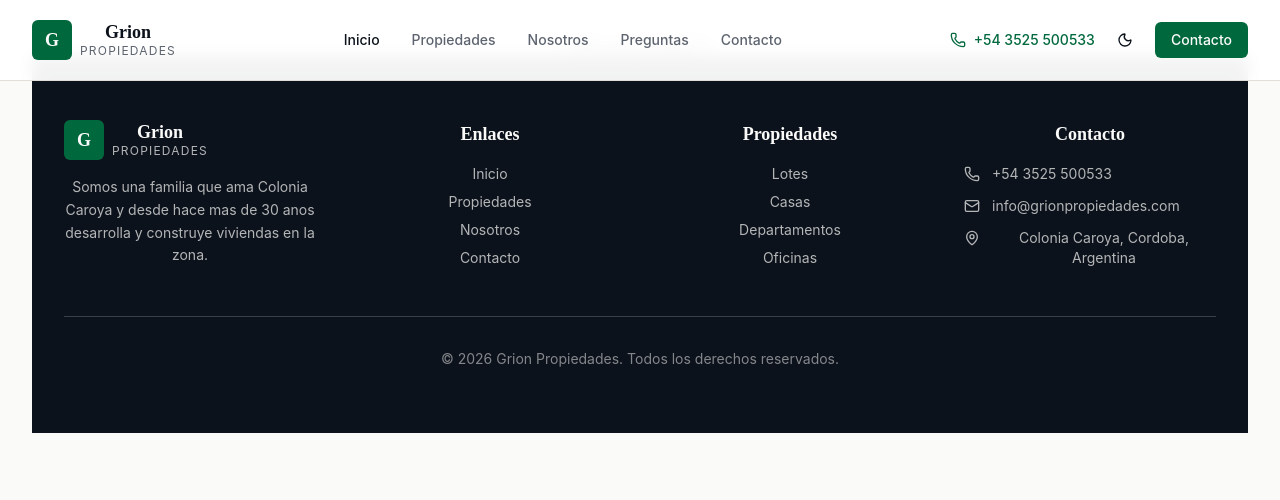
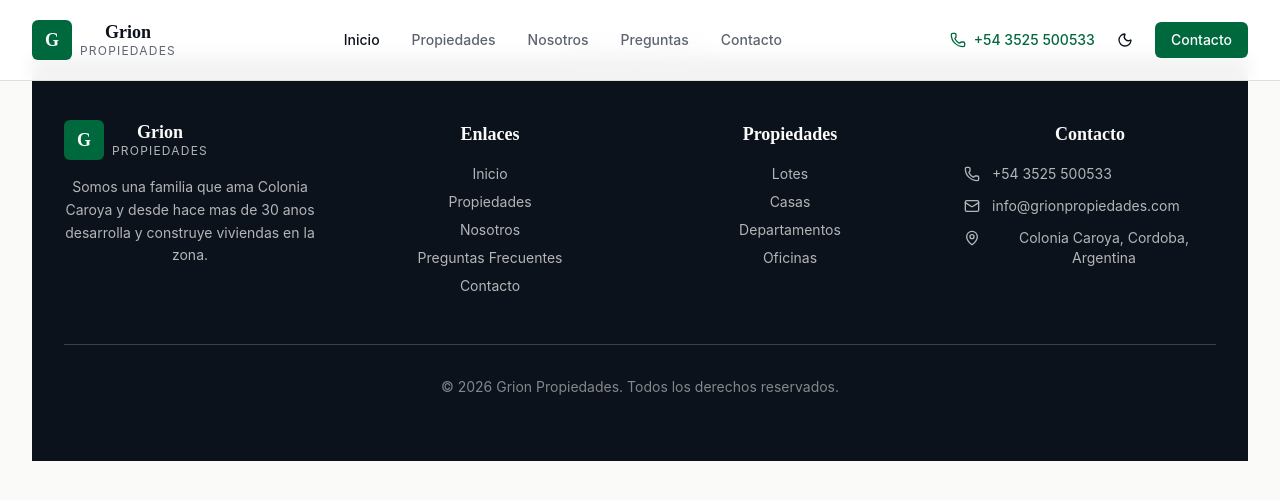
Before and after one commit to francogrion/grion-propiedades-ui, a React (Vite) app: page /login in a window 1280 px wide. Shown: the top 500 px of the page. Built offline with nearby package versions, Linux system fonts and the light colour scheme.

Commit message:
Add FAQ link to footer

```diff
--- a/src/public/footer/Footer.tsx
+++ b/src/public/footer/Footer.tsx
@@ -32,6 +32,9 @@ export default function Footer() {
               </Link>
               <Link to="/about-us" className="text-sm opacity-70 transition-opacity hover:opacity-100">
                 Nosotros
+              </Link>
+              <Link to="/faq" className="text-sm opacity-70 transition-opacity hover:opacity-100">
+                Preguntas Frecuentes
               </Link>
               <Link to="/contact" className="text-sm opacity-70 transition-opacity hover:opacity-100">
                 Contacto
```
